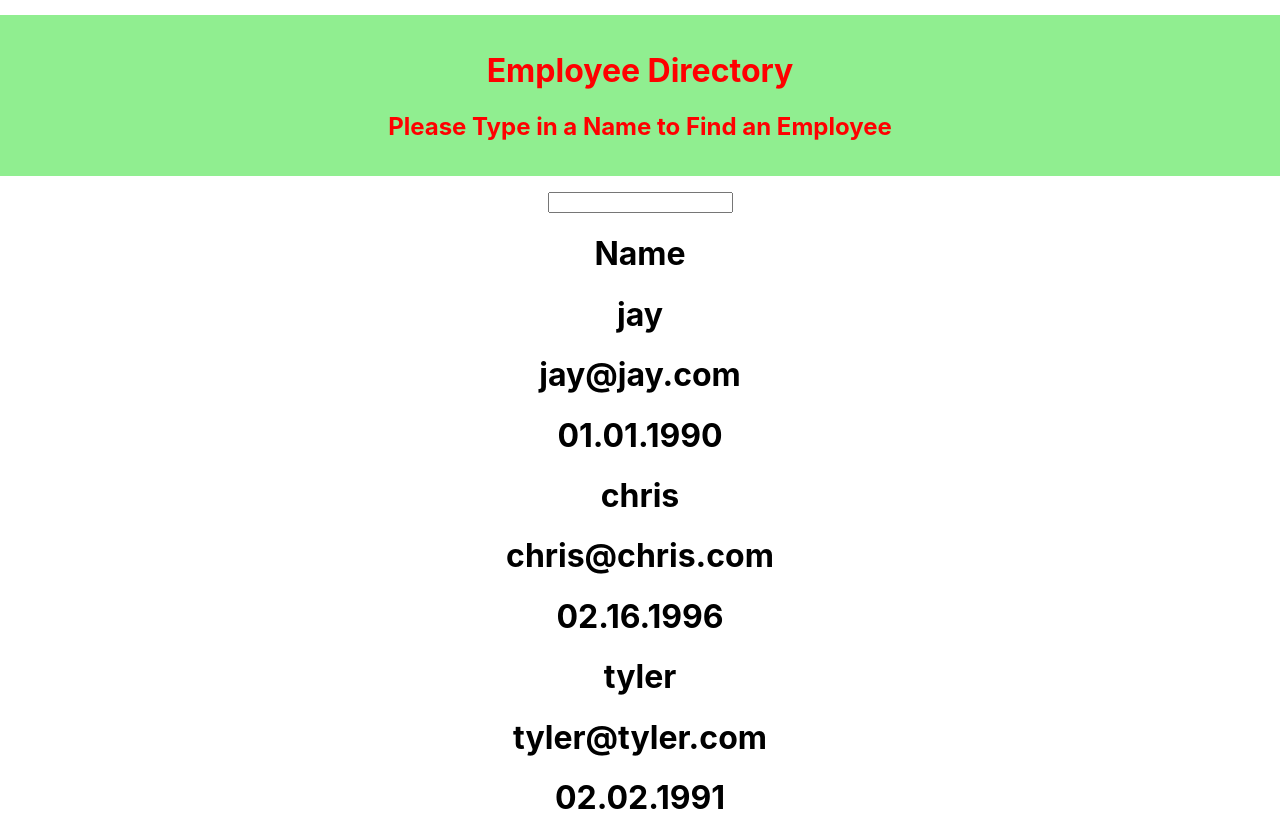
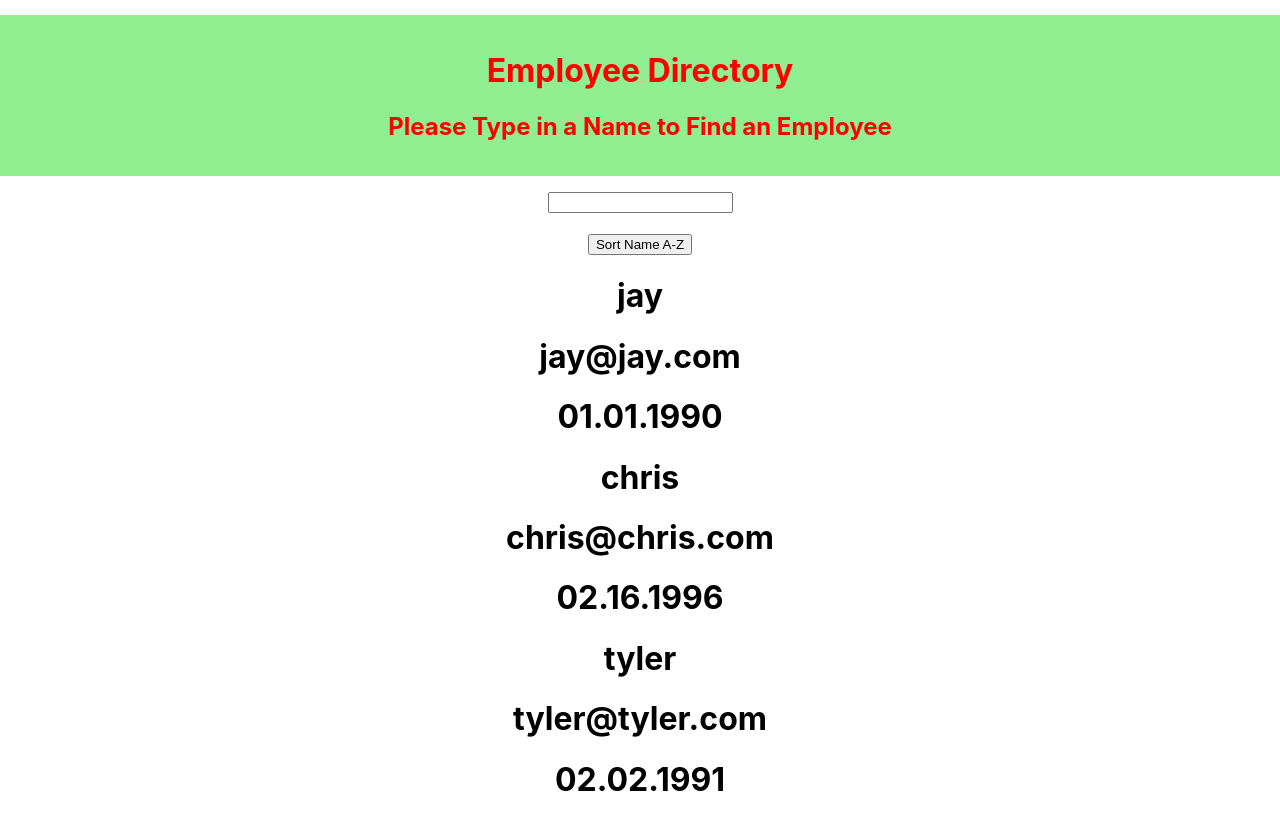
Before and after one commit to CKalama/React-Employee-Directory, a React (Create React App) app: page /home in a window 1280 px wide. Built offline with nearby package versions, Linux system fonts and the light colour scheme.

Commit message:
refactored hooks, also began writing sortNames function

```diff
--- /dev/null
+++ b/src/employees.js
@@ -0,0 +1,13 @@
+
+
+const employees =
+[
+    {name: 'jay', email: 'jay@jay.com', DOB:'01.01.1990'},
+    {name: 'chris', email: 'chris@chris.com', DOB:'02.16.1996'},
+    {name: 'tyler', email: 'tyler@tyler.com', DOB:'02.02.1991'}
+
+]
+
+
+
+export default employees;
--- a/src/pages/HomePage.js
+++ b/src/pages/HomePage.js
@@ -3,40 +3,56 @@ import '../App.css';
 import react, {useState} from "react";
 import Header from "../components/Header";
 import Body from "../components/Body";
+import employees from "../employees";
 
 
 function HomePage() {
+  console.log("THESE ARE OUR EMPLOYEES" , employees)
 
-  const [state, setState] = useState({
-    emps: [{name: 'jay', email: 'jay@jay.com', DOB:'01.01.1990'}, {name: 'chris', email: 'chris@chris.com', DOB:'02.16.1996'},{name: 'tyler', email: 'tyler@tyler.com', DOB:'02.02.1991'}],
-    filteredEmps: []
-  })
+  //Need to delete, not with hooks completely.
+  // const [state, setState] = useState({
+  //   emps: [{name: 'jay', email: 'jay@jay.com', DOB:'01.01.1990'}, {name: 'chris', email: 'chris@chris.com', DOB:'02.16.1996'},{name: 'tyler', email: 'tyler@tyler.com', DOB:'02.02.1991'}],
+  //   filteredEmps: []
+  // })
+
+  const [employeeState, setEmployeeState] = useState(employees)
+
+  const [filteredEmployeeState, setFilteredEmployeeState] = useState([])
+
+  function sortNames() {
+    // I need to sort by the name key in each object.
+    let sortEmployees = employeeState.sort();
+    setEmployeeState(sortEmployees)
+
+  }
 
 
   const handleSearch = (event) => {
     console.log("WE ARE TYPING!",event.target.value)
-    var newFiltered = []
+    let newFiltered = []
 
-    for (let i =0; i<state.emps.length; i++) {
+    for (let i =0; i<employeeState.length; i++) {
       //console.log(state.emps[i].name)
 
       //the event.target.value is waiting for the state.emps.name.substring(which is a JS function to wait for how many letters the user types into the search bar. Has a couple cool features that can limit what is being typed or displayed based on that function) If it is at the "length" of the value in the search bar, then it will push into the empty array newFiltered)
-      if(event.target.value === state.emps[i].name.substring(0, event.target.value.length)){
-        newFiltered.push(state.emps[i]);
+      if(event.target.value === employeeState[i].name.substring(0, event.target.value.length)){
+        newFiltered.push(employeeState[i]);
       }
     }
 
     //console.log('new filtered ppeps to disply', newFiltered)
     //...state is taking a copy of the original state and then pushing what info. in this case it is filteredEmps with newFiltered.
     //Once pushed into the new array, we want to update the state, we can do that with the '...' and pushing the filteredEmps array from the state into the array we created in the function
-    setState({...state, filteredEmps: newFiltered})
+    setFilteredEmployeeState(newFiltered)
   }
 
-  console.log('STATE!!', state)
-  var empsToDisplay = state.emps
+  //We are testing to see what appears in the state, it is the original array and the pushed array based on what user types
+  console.log('STATE!!', filteredEmployeeState)
+  //Easy way to refactor state.emps into html. It is also in the map function.
+  let empsToDisplay = employeeState
 
-  if (state.filteredEmps.length > 0){
-    empsToDisplay = state.filteredEmps
+  if (filteredEmployeeState.length > 0){
+    empsToDisplay = filteredEmployeeState
   }
 
 
@@ -47,8 +63,9 @@ function HomePage() {
       <Body />
 
     <input onChange={handleSearch}></input>
-
-    <h1>Name</h1>
+    <br />
+    <br />
+    <button onClick={sortNames}>Sort Name A-Z</button>
 
 {/* Map over array like a loop. */}
   {empsToDisplay.map((emp)=>{
```
